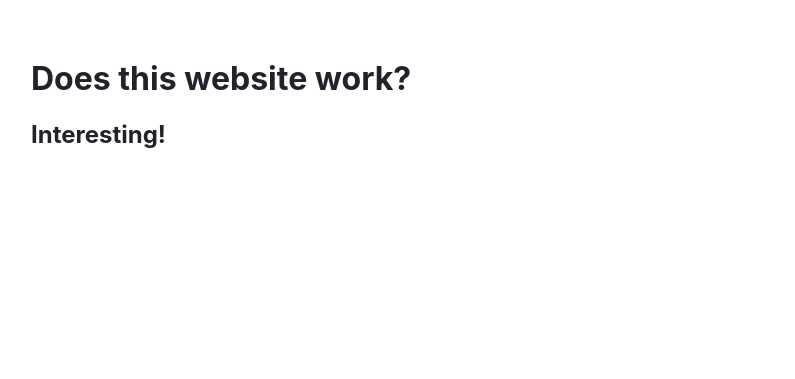
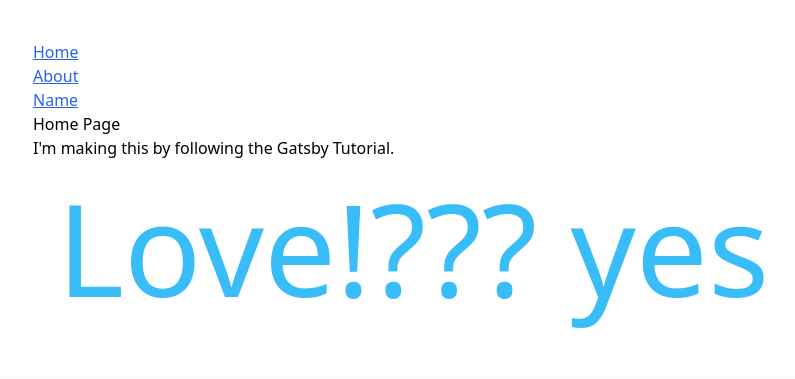
Before and after one commit to danjoemybro/Portfolio-DanStubbs, a Gatsby site: page / in a window 1280 px wide. Shown: the whole page, without its empty margins (7-802 px from the left). Built offline with nearby package versions, Linux system fonts and the light colour scheme; Gatsby itself is replaced by a stand-in of ours.

Commit message:
add tailwind

```diff
--- a/gatsby-config.js
+++ b/gatsby-config.js
@@ -1,15 +1,20 @@
 /** @type {import('gatsby').GatsbyConfig} */
 module.exports = {
   siteMetadata: {
-      title: `new`,
-    siteUrl: `https://www.yourdomain.tld`
+    title: `new`,
+    siteUrl: `https://www.yourdomain.tld`,
   },
-  plugins: ["gatsby-plugin-sitemap", "gatsby-plugin-mdx", {
-    resolve: 'gatsby-source-filesystem',
-    options: {
-      "name": "pages",
-      "path": "./src/pages/"
+  plugins: [
+    "gatsby-plugin-sitemap",
+    "gatsby-plugin-mdx",
+    `gatsby-plugin-postcss`,
+    {
+      resolve: "gatsby-source-filesystem",
+      options: {
+        name: "pages",
+        path: "./src/pages/",
+      },
+      __key: "pages",
     },
-    __key: "pages"
-  }]
+  ],
 };
--- a/package.json
+++ b/package.json
@@ -18,12 +18,16 @@
   "dependencies": {
     "@mdx-js/mdx": "^1.6.22",
     "@mdx-js/react": "^1.6.22",
+    "autoprefixer": "^10.4.2",
     "gatsby": "^4.9.2",
     "gatsby-plugin-mdx": "^3.9.1",
+    "gatsby-plugin-postcss": "^5.9.0",
     "gatsby-plugin-sitemap": "^5.9.0",
     "gatsby-source-filesystem": "^4.9.1",
+    "postcss": "^8.4.8",
     "react": "^17.0.1",
-    "react-dom": "^17.0.1"
+    "react-dom": "^17.0.1",
+    "tailwindcss": "^3.0.23"
   },
   "devDependencies": {
     "@types/node": "^17.0.21",
--- /dev/null
+++ b/postcss.config.js
@@ -0,0 +1,3 @@
+module.exports = () => ({
+  plugins: [require("tailwindcss")],
+});
--- /dev/null
+++ b/src/components/navbar.tsx
@@ -0,0 +1,41 @@
+import * as React from "react";
+import { Link } from "gatsby";
+
+export interface INavbarProps {
+  pageTitle: string;
+  children: any;
+}
+
+export default function Navbar(props: INavbarProps) {
+  return (
+    <div className="p-10">
+      <title>{props.pageTitle}</title>
+      <nav>
+        <ul>
+          <LinkItem pageTitle="Home" pageRoute="/" />
+          <LinkItem pageTitle="About" pageRoute="/about" />
+          <LinkItem pageTitle="Name" pageRoute="/about/name" />
+        </ul>
+      </nav>
+      <main>
+        <h1>{props.pageTitle}</h1>
+        {props.children}
+      </main>
+    </div>
+  );
+}
+
+export interface ILinkItemProps {
+  pageTitle: string;
+  pageRoute: string;
+}
+
+function LinkItem(props: ILinkItemProps) {
+  return (
+    <li>
+      <Link className="underline text-blue-600" to={props.pageRoute}>
+        {props.pageTitle}
+      </Link>
+    </li>
+  );
+}
--- /dev/null
+++ b/src/pages/about.module.css
@@ -0,0 +1,7 @@
+main {
+  background-color: red;
+}
+
+h1 {
+  color: aqua;
+}
--- /dev/null
+++ b/src/pages/about.tsx
@@ -0,0 +1,19 @@
+import * as React from "react";
+import Navbar from "../components/navbar";
+
+// styles
+const pageStyles = {
+  color: "#232129",
+  padding: "2em",
+  fontFamily: "-apple-system, Roboto, sans-serif, serif",
+};
+
+export interface IAboutPageProps {}
+
+export default function AboutPage(props: IAboutPageProps) {
+  return (
+    <Navbar pageTitle="About Page">
+      <p>I'm making this by following the Gatsby Tutorial.</p>
+    </Navbar>
+  );
+}
--- /dev/null
+++ b/src/pages/about/name.tsx
@@ -0,0 +1,11 @@
+import * as React from "react";
+
+export interface INamePageProps {}
+
+export default function NamePage(props: INamePageProps) {
+  return (
+    <main>
+      <h1>Love!</h1>
+    </main>
+  );
+}
--- a/src/pages/index.tsx
+++ b/src/pages/index.tsx
@@ -1,19 +1,17 @@
 import * as React from "react";
-
-// styles
-const pageStyles = {
-  color: "#232129",
-  padding: 30,
-  fontFamily: "-apple-system, Roboto, sans-serif, serif",
-};
+import { Link } from "gatsby";
+import Navbar from "../components/navbar";
+import "../styles/index.css";
+import "../styles/style.css";
 
 // markup
 const IndexPage = () => {
   return (
-    <main style={pageStyles}>
-      <title>Home Page</title>
-      <h1>Does this website work?</h1>
-      <h2>Interesting!</h2>
+    <main className="dark:bg-black bg-white">
+      <Navbar pageTitle="Home Page">
+        <p>I'm making this by following the Gatsby Tutorial.</p>
+        <h1 className="md:p-6 text-sky-400 text-9xl ">Love!??? yes</h1>
+      </Navbar>
     </main>
   );
 };
--- /dev/null
+++ b/src/styles/index.css
@@ -0,0 +1,3 @@
+@tailwind base;
+@tailwind components;
+@tailwind utilities;
--- /dev/null
+++ b/src/styles/style.css
@@ -0,0 +1,11 @@
+html {
+  color: black;
+  background-color: #fafafa;
+}
+
+@media (prefers-color-scheme: dark) {
+  html {
+    color: white;
+    background-color: #18181b;
+  }
+}
--- /dev/null
+++ b/tailwind.config.js
@@ -0,0 +1,6 @@
+module.exports = {
+  content: ["./src/**/*.{js,jsx,ts,tsx}"],
+  theme: {},
+  variants: {},
+  plugins: [],
+};
```
Also changed, not shown: 1 other file.
